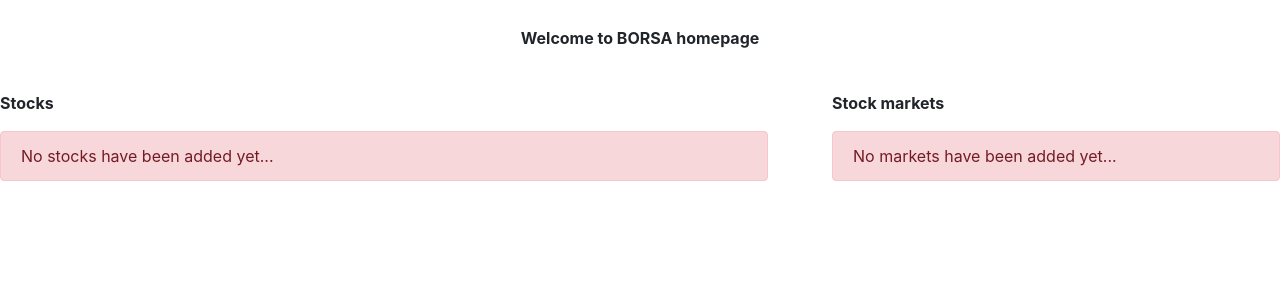
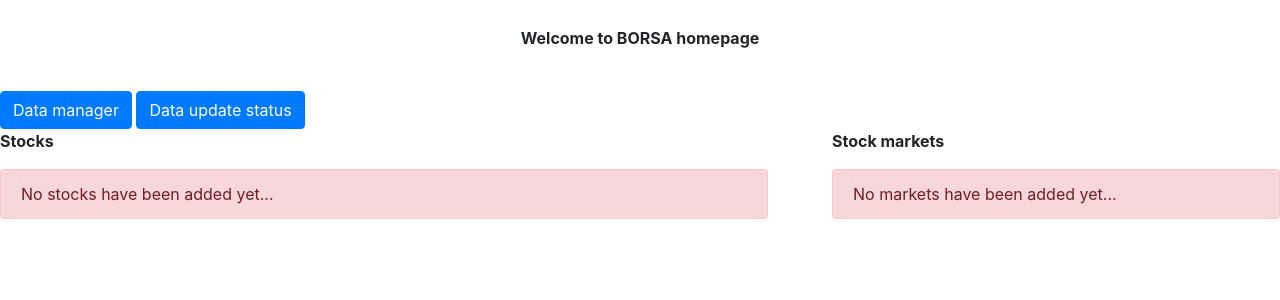
Before and after one commit to bozcani/borsa-scraper-app, a Django app: page /BasicApp/ in a window 1280 px wide. Shown: the top 300 px of the page. Run offline with Django 3.2, Linux system fonts and the light colour scheme; data that the repository does not hold is empty; parts of the project's set-up code (start-up, migrations or seed data) failed here and were passed over; some libraries are stand-ins or nearby versions.

Commit message:
Add buttons to data_manager and data_update_status

```diff
--- a/templates/home.html
+++ b/templates/home.html
@@ -14,8 +14,11 @@
 </head>
 <body>
 
-    <p id="title"><b>Welcome to BORSA homepage</b></p>
-
+    <div class="title">
+        <p id="title"><b>Welcome to BORSA homepage</b></p>
+        <a href="/BasicApp/data_manager/" class="btn btn-primary">Data manager</a>
+        <a href="/BasicApp/data_update_status/" class="btn btn-primary">Data update status</a>
+    </div>
 
 
     <div class="show-stocks">
```
